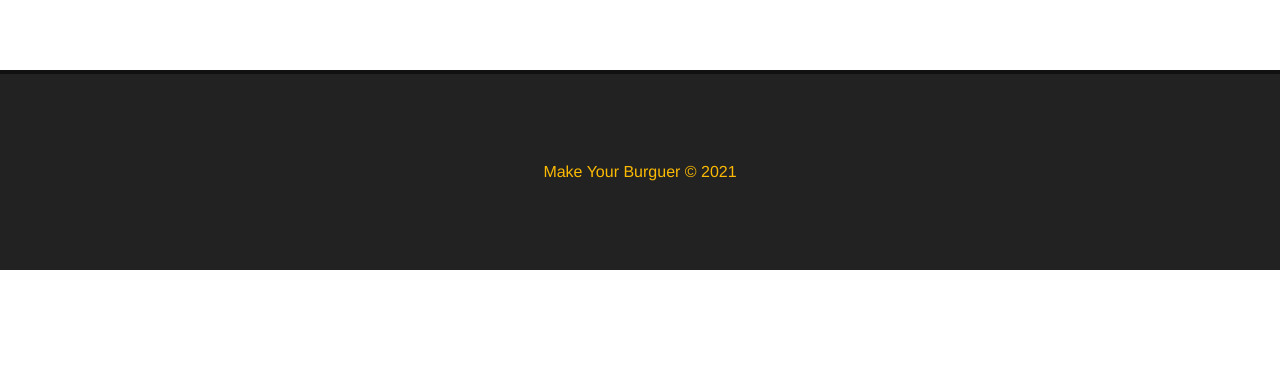
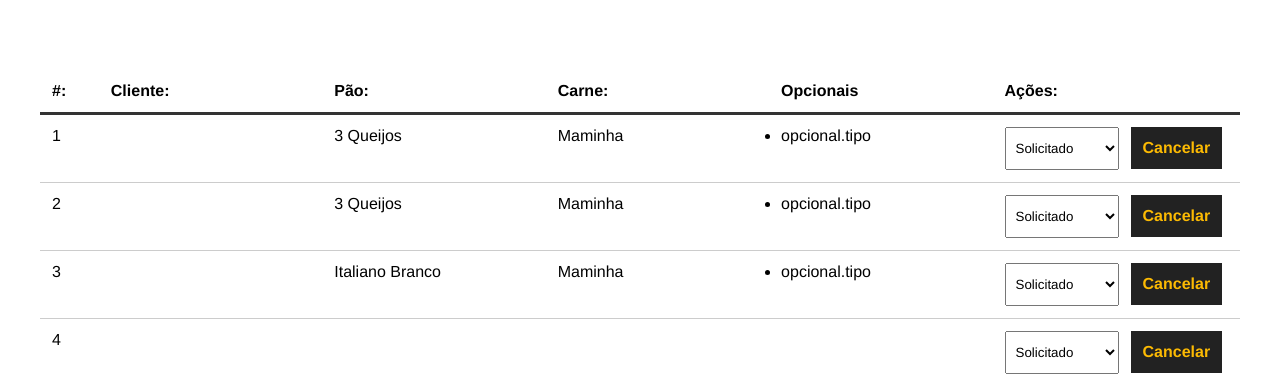
Before and after one commit to lucasbclls/Make-your-burguer, a Vue app: page /pedidos in a window 1280 px wide. Shown: the part 446-821 px from the top of the page. Before the commit the page ends 800 px from the top, so only its background shows below. Built offline with nearby package versions, Linux system fonts and the light colour scheme; data requests are answered from the project's data file.

Commit message:
continuação do projeto chegando ao final

```diff
--- a/db/db.json
+++ b/db/db.json
@@ -143,6 +143,16 @@
       ],
       "status": "Solicitado",
       "id": 7
+    },
+    {
+      "nome": null,
+      "carne": "Maminha",
+      "pao": "Italiano Branco",
+      "opcionais": [
+        "opcional.tipo"
+      ],
+      "status": "Solicitado",
+      "id": 8
     }
   ]
 }
--- /dev/null
+++ b/src/components/Dashboard.vue
@@ -0,0 +1,135 @@
+<template>
+  <div id="burguer-table">
+    <div>
+      <div id="burguer-table-heading">
+        <div class="order-id">#:</div>
+        <div>Cliente:</div>
+        <div>Pão:</div>
+        <div>Carne:</div>
+        <div>Opcionais</div>
+        <div>Ações:</div>
+      </div>
+    </div>
+    <div id="burguer-table-rows">
+      <div class="burguer-table-row" v-for="burger in burgers" :key = "burger.id">
+        <div class="order-number">{{ burger.id }}</div>
+        <div>{{ burger.nome }}</div>
+        <div>{{ burger.pao }}</div>
+        <div>{{ burger.carne }}</div>
+        <div>
+          <ul>
+            <li v-for="(opcional, index) in burger.opcionais" :key="index">{{ opcional }}</li>
+
+          </ul>
+        </div>
+        <div>
+          <select name="status" class="status">
+            <option value="">Selecione</option>
+            <option v-for="s in status" :key="s.id" value="s.tipo" :selected="burger.status == s.tipo">
+            {{ s.tipo }}
+            </option>
+          </select>
+          <button class="delete-btn">Cancelar</button>
+        </div>
+      </div>
+    </div>
+  </div>
+</template>
+
+<script>
+export default {
+  name: "Dashboard",
+  data() {
+    return {
+      burgers: null,
+      burger_id: null,
+      status: []
+    };
+  },
+  methods: {
+    async getPedidos() {
+      const req = await fetch("http://localhost:3000/burgers");
+
+      const data = await req.json();
+
+      this.burgers = data;
+
+
+     this.getStatus();
+    },
+    async getStatus() {
+
+     const req = await fetch("http://localhost:3000/status");
+
+     const data = await req.json();
+
+     this.status = data
+
+
+
+    }
+
+  },
+  mounted() {
+    this.getPedidos();
+  }
+};
+</script>
+
+
+<style scoped>
+#burguer-table {
+  max-width: 1200px;
+  margin: 0 auto;
+}
+
+#burguer-table-heading,
+#burguer-table-rows,
+.burguer-table-row {
+  display: flex;
+  flex-wrap: wrap;
+}
+
+#burguer-table-heading {
+  font-weight: bold;
+  padding: 12px;
+  border-bottom: 3px solid #333;
+}
+
+#burguer-table-heading div,
+.burguer-table-row div {
+  width: 19%;
+}
+
+.burguer-table-row {
+  width: 100%;
+  padding: 12px;
+  border-bottom: 1px solid #ccc;
+}
+#burguer-table-heading .order-id,
+.burguer-table-row .order-number {
+  width: 5%;
+}
+
+select {
+  padding: 12px 6px;
+  margin-right: 12px;
+}
+
+.delete-btn {
+  background-color: #222;
+  color: #fcba03;
+  font-weight: bold;
+  border: 2px solid #222;
+  padding: 10px;
+  font-size: 16px;
+  margin: 0 auto;
+  cursor: pointer;
+  transition: 0.5s;
+}
+
+.delete-btn:hover {
+  background-color: transparent;
+  color: #222;
+}
+</style>
--- a/src/components/Dashborad.vue
+++ /dev/null
@@ -1,15 +0,0 @@
-<template>
-    <h1>Componente dashboard</h1>
-</template>
-
-<script>
-export default {
-    name: "Dashboard",
-};
-
-</script>
-
-
-<style scoped>
-
-</style>
--- a/src/views/Pedidos.vue
+++ b/src/views/Pedidos.vue
@@ -1,16 +1,13 @@
 <template>
   <div class="main-container">
-    <h1>Gerenciar Pedidos
-      <Dashborad />
-    </h1>
-
+    <h1>Gerenciar Pedidos</h1>
   </div>
-
+  <Dashboard />
 </template>
 
 
 <script>
-import Dashboard from "../components/Dashborad.vue";
+import Dashboard from "../components/Dashboard.vue";
 
 export default {
   name: "Pedidos",
```
